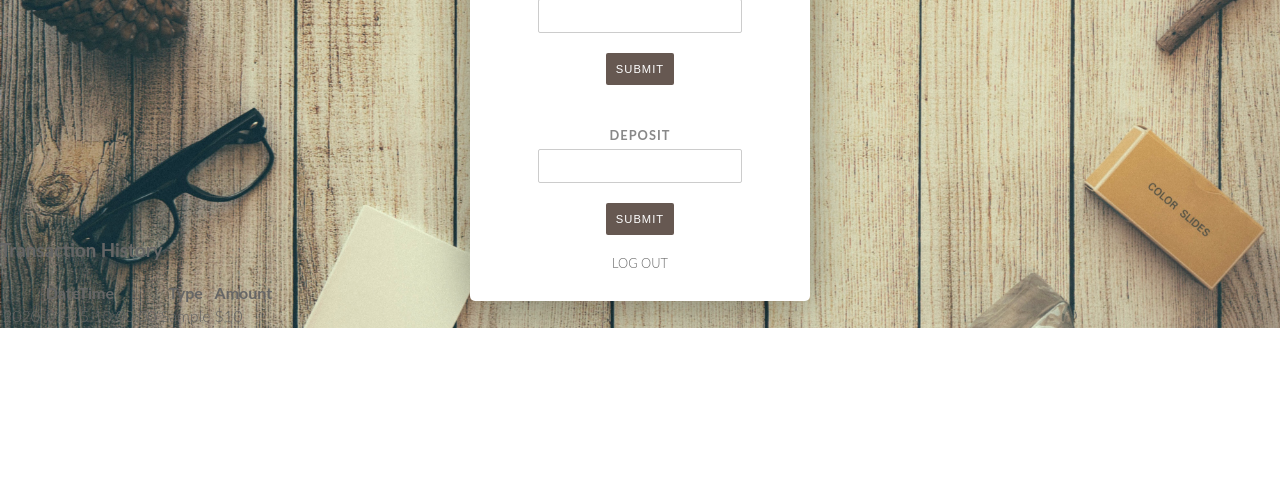
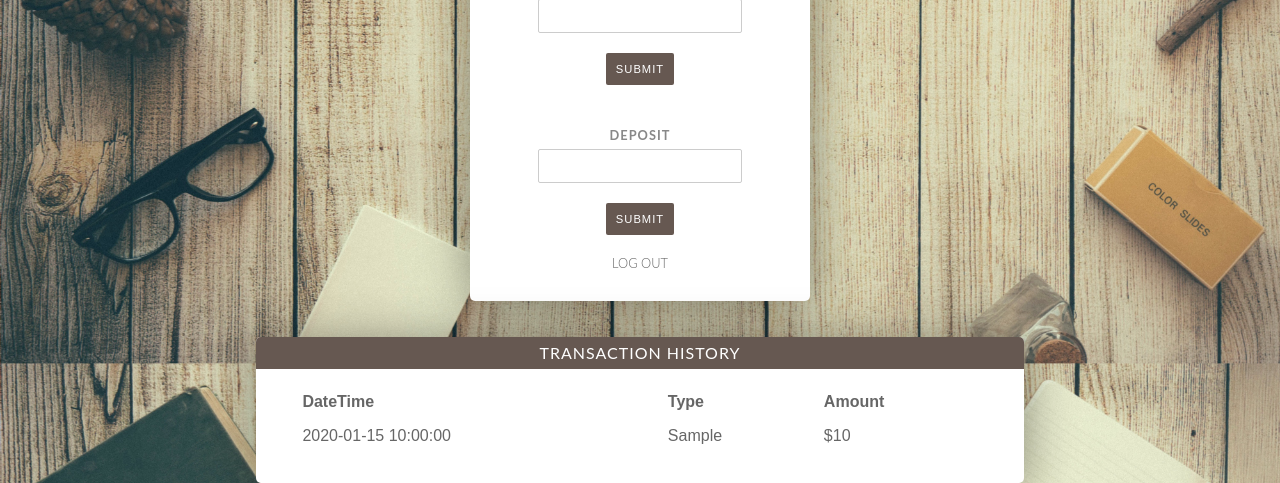
Before and after one commit to Lazurite259/swe266p_bank, a Flask app: template templates/myaccount.html in a window 1280 px wide. Shown: the part 490-973 px from the top of the page. Before the commit the page ends 818 px from the top, so only its background shows below. Run offline with Flask 2, Linux system fonts and the light colour scheme; the template is opened without the code that fills it: most values are stand-ins (such as "Sample title", 1, 10 or a date in 2020); some libraries are stand-ins or nearby versions.

Commit message:
add table styles

```diff
--- a/static/css/style.css
+++ b/static/css/style.css
@@ -14,7 +14,7 @@ h1#title {
     font-weight: 300;
     font-size: 3.2em;
     color: white;
-    text-shadow: 0 0 10px rgba(0,0,0,0.8);
+    text-shadow: 0 0 10px rgba(0, 0, 0, 0.8);
     margin: 0 auto;
     padding-top: 180px;
     max-width: 300px;
@@ -34,6 +34,15 @@ h2 {
     letter-spacing: 1px;
     font-size: 1.4em;
     line-height: 2.8em;
+}
+
+h3 {
+    text-transform: uppercase;
+    color: white;
+    font-weight: 400;
+    letter-spacing: 1px;
+    font-size: 1em;
+    line-height: 2em;
 }
 
 a {
@@ -60,10 +69,14 @@ p.small {
     margin: 0;
     padding: 0;
     width: 100%;
-    background: -moz-linear-gradient(top,  rgba(0,0,0,0.6) 0%, rgba(0,0,0,0) 100%); /* FF3.6-15 */
-    background: -webkit-linear-gradient(top,  rgba(0,0,0,0.6) 0%,rgba(0,0,0,0) 100%); /* Chrome10-25,Safari5.1-6 */
-    background: linear-gradient(to bottom,  rgba(0,0,0,0.6) 0%,rgba(0,0,0,0) 100%); /* W3C, IE10+, FF16+, Chrome26+, Opera12+, Safari7+ */
-    filter: progid:DXImageTransform.Microsoft.gradient( startColorstr='#99000000', endColorstr='#00000000',GradientType=0 ); /* IE6-9 */
+    background: -moz-linear-gradient(top, rgba(0, 0, 0, 0.6) 0%, rgba(0, 0, 0, 0) 100%);
+    /* FF3.6-15 */
+    background: -webkit-linear-gradient(top, rgba(0, 0, 0, 0.6) 0%, rgba(0, 0, 0, 0) 100%);
+    /* Chrome10-25,Safari5.1-6 */
+    background: linear-gradient(to bottom, rgba(0, 0, 0, 0.6) 0%, rgba(0, 0, 0, 0) 100%);
+    /* W3C, IE10+, FF16+, Chrome26+, Opera12+, Safari7+ */
+    filter: progid:DXImageTransform.Microsoft.gradient(startColorstr='#99000000', endColorstr='#00000000', GradientType=0);
+    /* IE6-9 */
 }
 
 .login-box {
@@ -74,7 +87,7 @@ p.small {
     top: 80px;
     padding-bottom: 30px;
     border-radius: 5px;
-    box-shadow: 0 5px 50px rgba(0,0,0,0.4);
+    box-shadow: 0 5px 50px rgba(0, 0, 0, 0.4);
     text-align: center;
 }
 
@@ -120,7 +133,7 @@ p.small {
     font-size: 0.7em;
     letter-spacing: 1px;
     background-color: #665851;
-    cursor:pointer;
+    cursor: pointer;
     outline: none;
 }
 
@@ -135,17 +148,55 @@ p.small {
 }
 
 .selected {
-    color: #665851!important;
+    color: #665851 !important;
     transition: 0.5s;
+}
+
+.history-box {
+    background: white;
+    margin: 0 auto;
+    width: 60%;
+    position: relative;
+    top: 100px;
+    padding-bottom: 30px;
+    border-radius: 5px;
+    box-shadow: 0 5px 50px rgba(0, 0, 0, 0.4);
+    text-align: center;
+}
+
+.history-box .box-header {
+    background-color: #665851;
+    margin-top: 0;
+    border-radius: 5px 5px 0 0;
+}
+
+.table {
+    margin-left: auto;
+    margin-right: auto;
+    font-family: Arial,
+        Helvetica,
+        sans-serif;
+    border-collapse: collapse;
+    width: 90%;
+    text-align: left;
+}
+
+.table tr:nth-child(even) {
+    background-color: #f2f2f2c2;
+}
+
+.table td,
+.table th {
+    padding: 8px;
 }
 
 /* Animation Delay */
 #logo {
-  -webkit-animation-duration: 1s;
-  -webkit-animation-delay: 2s;
+    -webkit-animation-duration: 1s;
+    -webkit-animation-delay: 2s;
 }
 
 .login-box {
-  -webkit-animation-duration: 1s;
-  -webkit-animation-delay: 1s;
+    -webkit-animation-duration: 1s;
+    -webkit-animation-delay: 1s;
 }
```
